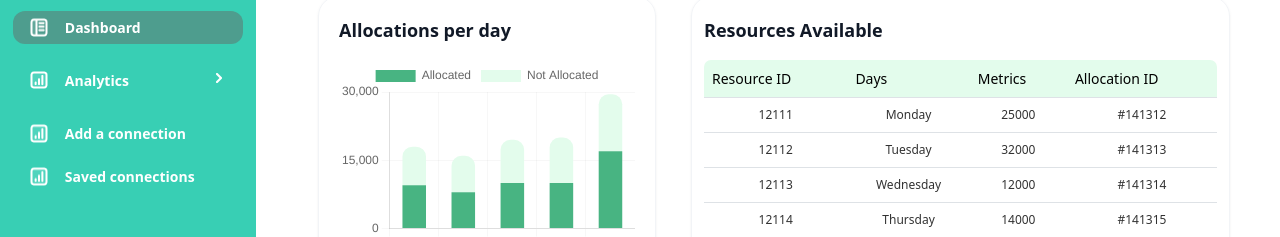
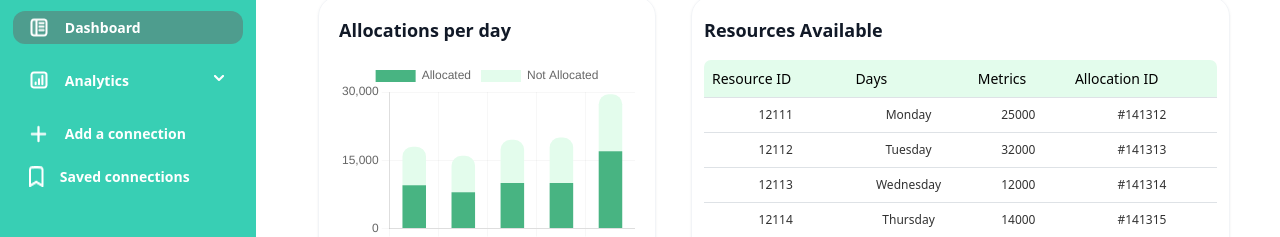
Before and after one commit to anandhan-asahi/resource-allocation, a React (Create React App) app: page /dashboard in a window 1280 px wide. Both pictures are taken after a click on the button "Analytics". Shown: the part 346-583 px from the top of the page. Built offline with nearby package versions, Linux system fonts and the light colour scheme.

Commit message:
dropdown menu altered

```diff
--- a/src/components/Sidebar/index.js
+++ b/src/components/Sidebar/index.js
@@ -3,9 +3,18 @@ import "./Sidebar.css";
 import DashboardIcon from "../../assets/images/Dashboard.png";
 import AnalyticsIcon from "../../assets/images/Analytics.png";
 import RightArrowWhiteIcon from "../../assets/images/RightArrowWhite.png";
+import AddConnectionIcon from "../../assets/images/AddConnection.png";
+import SavedConnectionIcon from "../../assets/images/SavedConnection.png";
 import { Dropdown } from "react-bootstrap";
+import { useState } from "react";
 
 const Sidebar = () => {
+	const [isDropdownOpen, setIsDropdownOpen] = useState(false);
+
+	const handleDropdownToggle = (isOpen) => {
+		setIsDropdownOpen(isOpen);
+	};
+
 	return (
 		<div className="sidebar-container">
 			<div className="navlink-container">
@@ -13,11 +22,19 @@ const Sidebar = () => {
 					<img src={DashboardIcon} alt="Dashboard" />
 					Dashboard
 				</NavLink>
-				<Dropdown>
+				<Dropdown onToggle={handleDropdownToggle}>
 					<Dropdown.Toggle className="action-container">
 						<img src={AnalyticsIcon} alt="Analytics" />
 						<div style={{ flexGrow: 1 }}>Analytics</div>
-						<img src={RightArrowWhiteIcon} alt="RightArrow" />
+						<img
+							style={{
+								transform: isDropdownOpen
+									? "rotate(90deg)"
+									: "",
+							}}
+							src={RightArrowWhiteIcon}
+							alt="RightArrow"
+						/>
 					</Dropdown.Toggle>
 
 					<Dropdown.Menu className="action-menu-container">
@@ -25,14 +42,14 @@ const Sidebar = () => {
 							className="action-container action-menu"
 							href="#/action-1"
 						>
-							<img src={AnalyticsIcon} alt="Analytics" />
+							<img src={AddConnectionIcon} alt="Analytics" />
 							Add a connection
 						</Dropdown.Item>
 						<Dropdown.Item
 							className="action-container action-menu"
 							href="#/action-2"
 						>
-							<img src={AnalyticsIcon} alt="Analytics" />
+							<img src={SavedConnectionIcon} alt="Analytics" />
 							Saved connections
 						</Dropdown.Item>
 					</Dropdown.Menu>
```
Also changed, not shown: src/assets/images/AddConnection.png (added), src/assets/images/SavedConnection.png (added).
